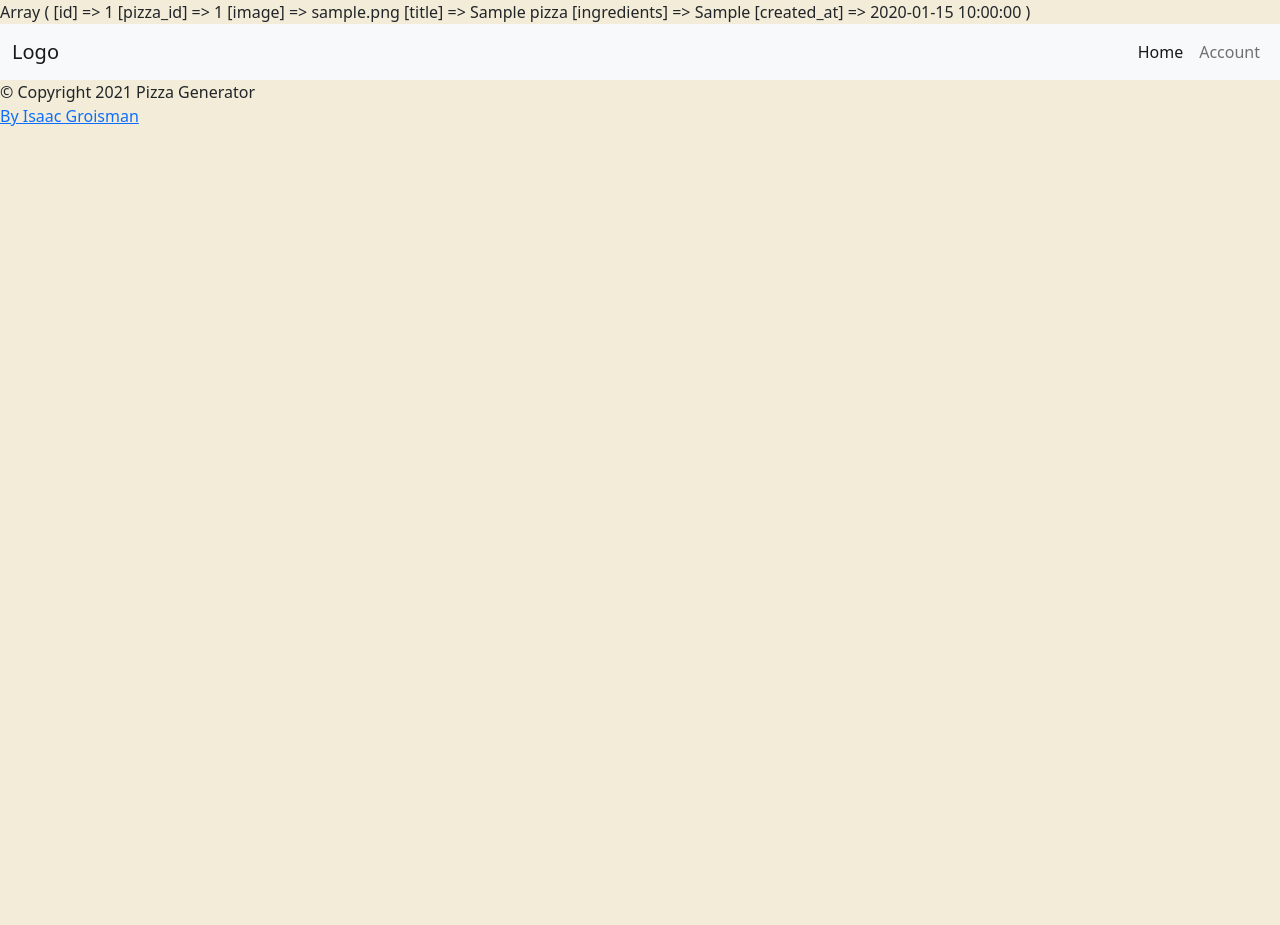
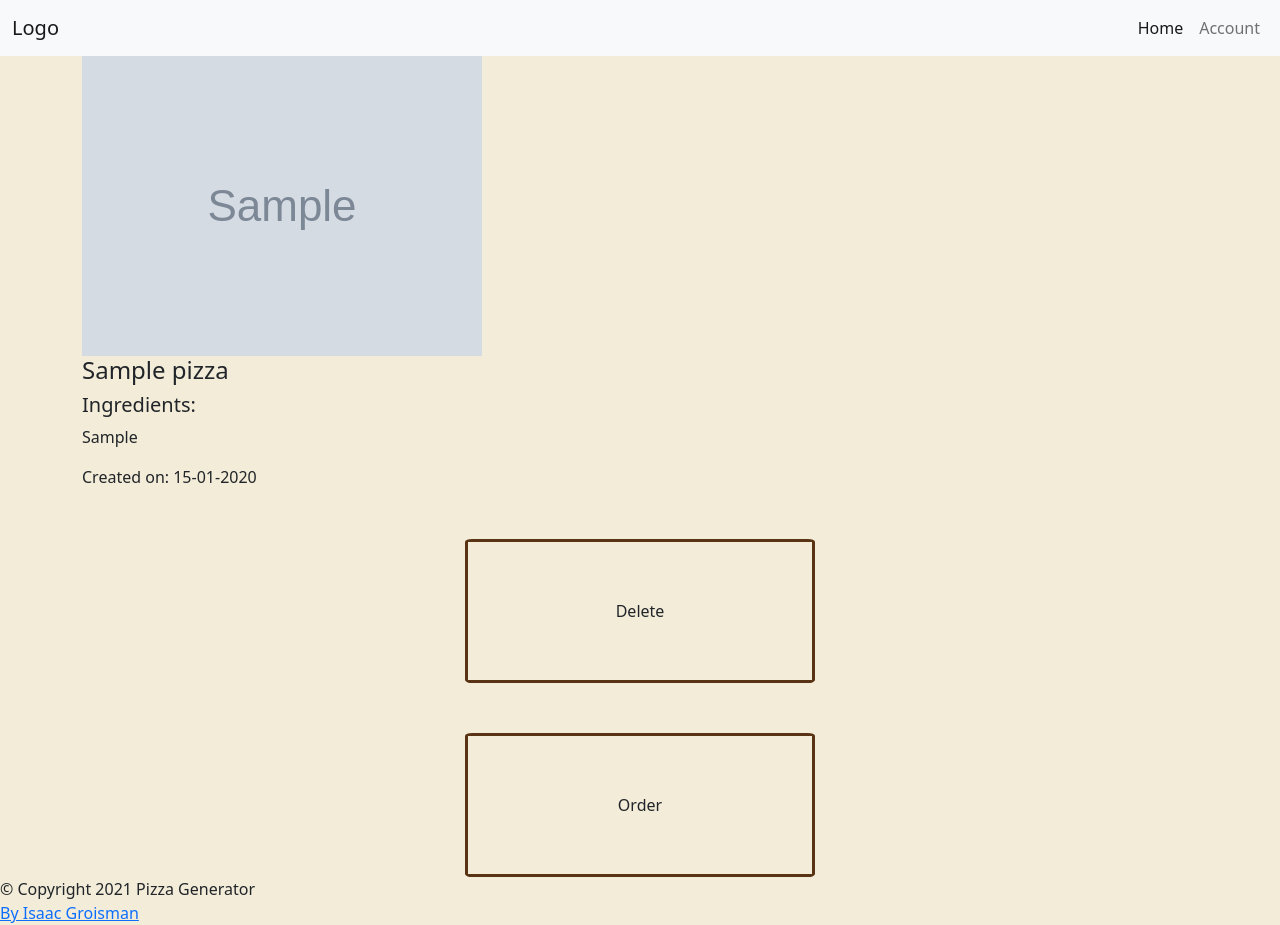
Before and after one commit to Grois333/pizzagenerator, a PHP site: page /details.php?id=1 in a window 1280 px wide. Before the commit the page ends 126 px from the top, so only its background shows below. Run offline with PHP 8.4, Linux system fonts and the light colour scheme; the visitor is signed in with stand-in values (Sample User, id 1); tables that the repository leaves empty hold one stand-in row (values such as "Sample post"); grey boxes marked "Sample" are stand-in pictures.

Commit message:
delete pizza if created by current user

```diff
--- a/details.php
+++ b/details.php
@@ -1,6 +1,9 @@
 <?php
 
 include('server.php');
+
+
+//Get Pizza Info
 
 // check GET request id param
 if(isset($_GET['id'])){
@@ -20,19 +23,112 @@ if(isset($_GET['id'])){
     mysqli_free_result($result);
     mysqli_close($db);
 
-    print_r($pizza);
+    //print_r($pizza);
+
+    // Only date without hours
+    $yourDateTime = $pizza['created_at'];
+    $date = date('d-m-Y', strtotime($yourDateTime));
+
+    //Getting the Image
+    $imageURL = 'uploads/'. $pizza['image'];
 
 }
+
+
+    //Delete Pizza
+    if(isset($_POST['delete'])){
+
+        $id_to_delete = mysqli_real_escape_string($db, $_POST['id_to_delete']);
+
+        $sql = "DELETE FROM pizzas WHERE id = $id_to_delete";
+
+        if(mysqli_query($db, $sql)){
+            header('Location: index.php');
+        } else {
+            echo 'query error: '. mysqli_error($db);
+        }
+
+    }
+
+
+    //Order Pizza
+    if(isset($_POST['order'])){
+
+        $id_to_order = mysqli_real_escape_string($db, $_POST['id_to_order']);
+
+        $sql = "SELECT * FROM pizzas WHERE id = $id_to_order";
+
+
+         // get the query result
+        $result = mysqli_query($db, $sql);
+
+        // fetch result in array format
+        $pizza = mysqli_fetch_assoc($result);
+
+        print_r($pizza);
+        print_r($pizza['title']);
+        // INSERT INFO IN ORDERS TABLE
+        // POPUP FORM: Name, email, phone, Comments, Confirm Order
+
+
+
+
+
+        if(mysqli_query($db, $sql)){
+            mysqli_free_result($result);
+            mysqli_close($db);
+            //header('Location: index.php');
+        } else {
+            echo 'query error: '. mysqli_error($db);
+        }
+
+    }
+
 
 
 ?>
 
 
+<?php include('templates/header.php'); ?>
+
+<div class="container center grey-text">
+		<?php if($pizza): ?>
+            <img src="<?=$imageURL;?>" alt="pizza">
+			<h4><?php echo $pizza['title']; ?></h4>
+			<h5>Ingredients:</h5>
+			<p><?php echo $pizza['ingredients']; ?></p>
+            <p>Created on: <?php echo $date; ?></p>
 
 
-<?php include('templates/header.php'); ?>
+			<!-- DELETE FORM -->
+
+            <!-- Show Only if Pizza was created by the current user -->
+            <?php /*
+                echo $_SESSION['user_id']; //user ID
+                echo $pizza['pizza_id']; //pizza ID
+                */
+
+                if($_SESSION['user_id'] == $pizza['pizza_id']): ?>
+
+                    <form action="details.php" method="POST">
+                    <input type="hidden" name="id_to_delete" value="<?php echo $pizza['id']; ?>">
+                    <input type="submit" name="delete" value="Delete" class="btn">
+                    </form>
+                <?php endif ?>
+
+  <!--*****************************************  CONVERT TO MODAL************************************************************************   -->
+                <!-- ORDER FORM MODAL -->
+                <form action="details.php" method="POST">
+                    <input type="hidden" name="id_to_order" value="<?php echo $pizza['id']; ?>">
+                    <input type="submit" name="order" value="Order" class="btn">
+                </form>
+ <!--*****************************************  CONVERT TO MODAL************************************************************************   -->
 
 
+		<?php else: ?>
+			<h5>No such pizza exists.</h5>
+		<?php endif ?>
+</div>
 
 
 <?php include('templates/footer.php'); ?>
```
